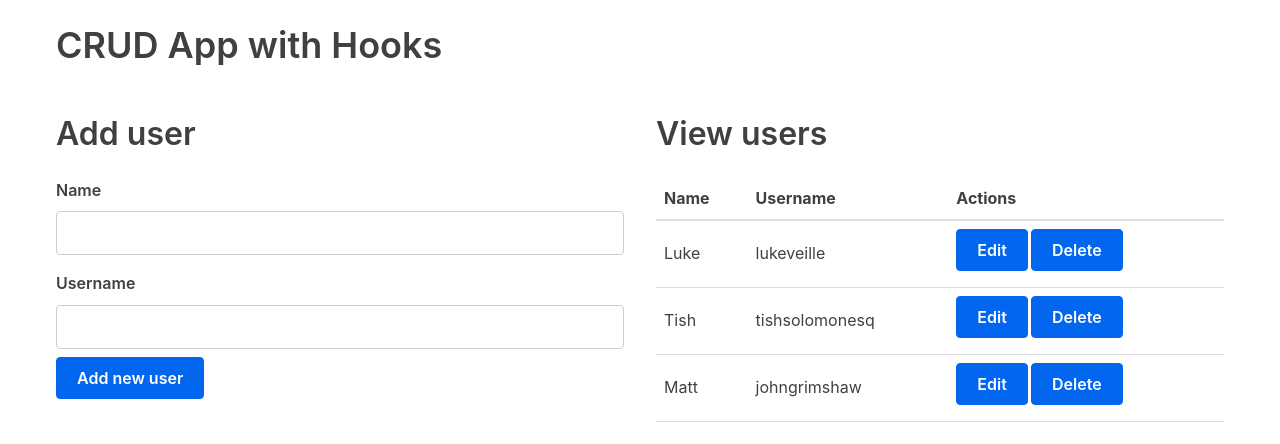
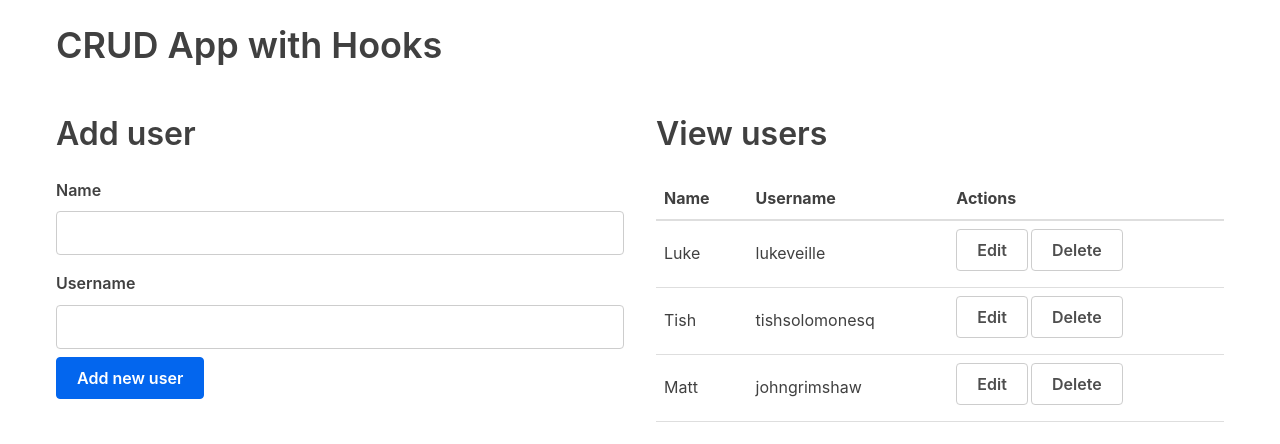
Before and after one commit to Lukeveille/react-hooks, a React (Create React App) app: page / in a window 1280 px wide. Shown: the top 444 px of the page. Built offline with nearby package versions, Linux system fonts and the light colour scheme; the HTML template or start-up script is replaced by a standard one.

Commit message:
corrected class assignment

```diff
--- a/src/tables/UserTable.js
+++ b/src/tables/UserTable.js
@@ -16,8 +16,8 @@ const UserTable = props => (
         <td>{user.name}</td>
         <td>{user.username}</td>
         <td>
-          <button onClick={() => props.editRow(user)} className="button nuted-button">Edit</button>
-          <button onClick={() => props.deleteUser(user.id)} className="button nuted-button">Delete</button>
+          <button onClick={() => props.editRow(user)} className="button muted-button">Edit</button>
+          <button onClick={() => props.deleteUser(user.id)} className="button muted-button">Delete</button>
         </td>
       </tr>
         ))
```
